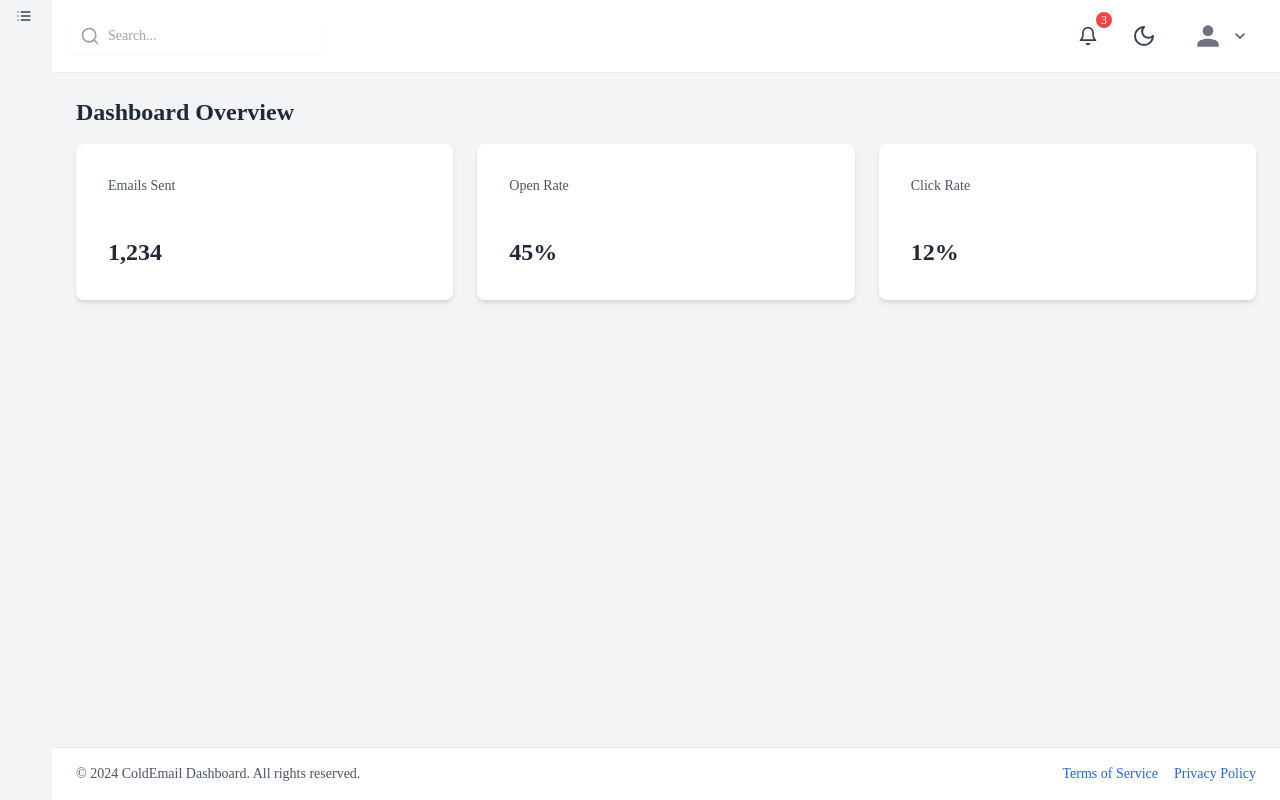
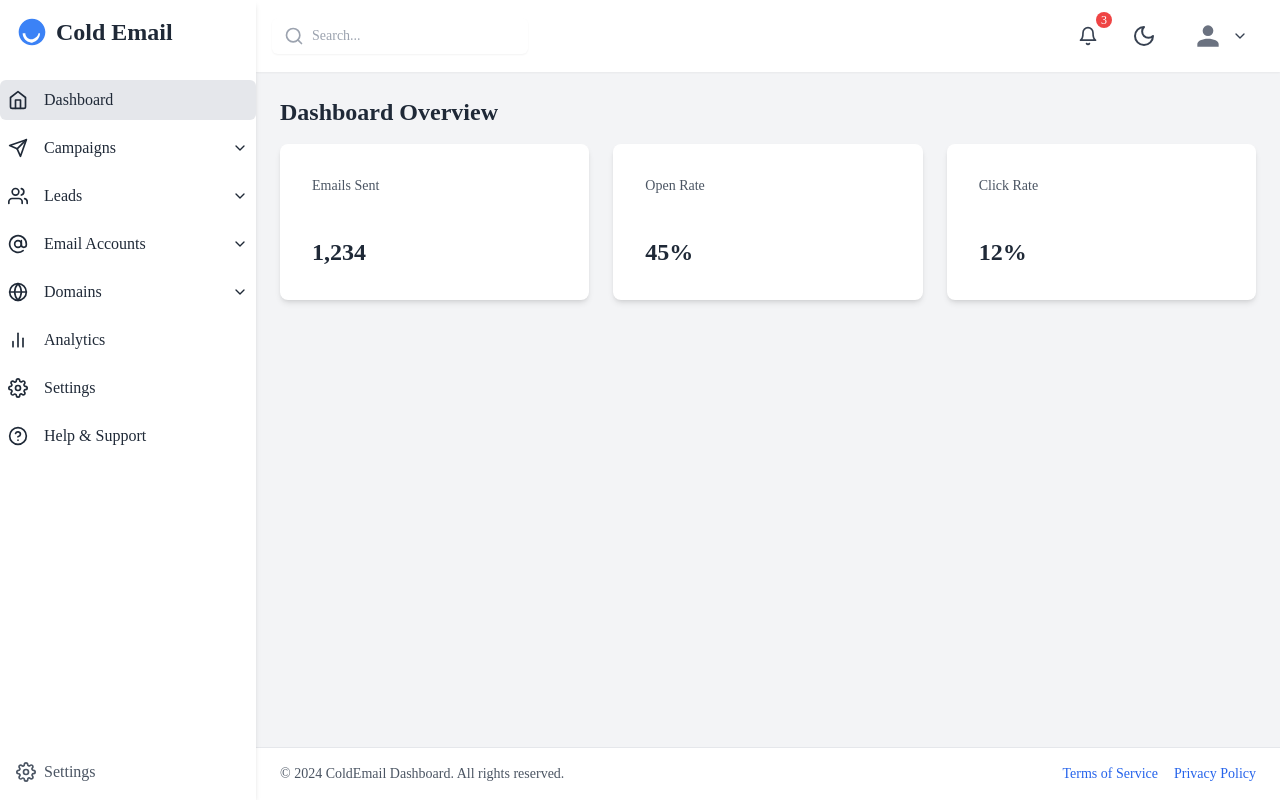
Before and after one commit to bbarclay/amazingmail, a Next.js app: page / in a window 1280 px wide. Built offline with nearby package versions, Linux system fonts and the light colour scheme.

Commit message:
fix menu

```diff
--- a/src/components/NavItem.tsx
+++ b/src/components/NavItem.tsx
@@ -1,50 +1,61 @@
-import React, { useState } from 'react';
+// src/components/NavItem.tsx
+import React, { useState, ReactNode } from 'react';
 import Link from 'next/link';
 import { FiChevronDown } from 'react-icons/fi';
+import { useRouter } from 'next/navigation';
 
-const NavItem = ({
-  icon,
-  title,
-  href,
-  isActive,
-  isOpen,
-  children,
-}: {
-  icon: React.ReactNode;
+interface NavItemProps {
+  icon: ReactNode;
   title: string;
   href: string;
-  isActive: boolean;
+  children?: ReactNode;
   isOpen: boolean;
-  children?: React.ReactNode;
-}) => {
-  const [isSubmenuOpen, setIsSubmenuOpen] = useState(isActive);
+}
 
-  const hasChildren = React.Children.count(children) > 0;
+const NavItem = ({ icon, title, href, children, isOpen }: NavItemProps) => {
+  const [isExpanded, setIsExpanded] = useState(false);
+  const router = useRouter();
+  const isActive = router.pathname === href;
+
+  const toggleExpand = (e: React.MouseEvent<HTMLButtonElement, MouseEvent>) => {
+    e.preventDefault();
+    e.stopPropagation(); // Prevent the default link behavior and event propagation
+    setIsExpanded(!isExpanded);
+  };
 
   return (
-    <li>
-      <button
-        onClick={() => setIsSubmenuOpen(!isSubmenuOpen)}
-        className={`flex items-center w-full px-4 py-2 text-left hover:bg-gray-100 dark:hover:bg-gray-700 ${
-          isActive ? 'bg-gray-200 dark:bg-gray-700 text-blue-600 dark:text-blue-400' : 'text-gray-700 dark:text-gray-300'
+    <li className="relative">
+      <div
+        className={`flex items-center p-2 text-gray-800 dark:text-gray-200 hover:bg-gray-200 dark:hover:bg-gray-600 transition-all duration-200 rounded-md ${
+          isActive ? 'bg-gray-200 dark:bg-gray-700' : ''
         }`}
       >
-        <span className="h-5 w-5">{icon}</span>
-        {isOpen && (
-          <>
-            <span className="ml-3">{title}</span>
-            {hasChildren && (
-              <FiChevronDown
-                className={`ml-auto h-4 w-4 transform transition-transform duration-200 ${
-                  isSubmenuOpen ? 'rotate-180' : ''
-                }`}
-              />
-            )}
-          </>
+        {/* Navigation Link */}
+        <Link href={href} className="flex items-center flex-grow">
+          <span className="text-xl">{icon}</span>
+          {isOpen && <span className="ml-4">{title}</span>}
+        </Link>
+
+        {/* Submenu Toggle Button */}
+        {children && isOpen && (
+          <button
+            className="ml-auto focus:outline-none"
+            onClick={toggleExpand} // Toggle submenu
+          >
+            <FiChevronDown
+              className={`transition-transform duration-200 ${
+                isExpanded ? 'rotate-180' : ''
+              }`}
+            />
+          </button>
         )}
-      </button>
-      {isOpen && hasChildren && isSubmenuOpen && (
-        <ul className="ml-8 mt-1 space-y-1">{children}</ul>
+      </div>
+
+      {/* Submenu Items */}
+      {children && isExpanded && isOpen && (
+        <ul className="ml-8 mt-2 space-y-1">
+          {children}
+        </ul>
       )}
     </li>
   );
--- a/src/components/NavSubItem.tsx
+++ b/src/components/NavSubItem.tsx
@@ -1,29 +1,29 @@
+// src/components/NavSubItem.tsx
 import React from 'react';
 import Link from 'next/link';
+import { useRouter } from 'next/navigation';
 
-const NavSubItem = ({
-  icon,
-  title,
-  href,
-  isActive,
-}: {
-  icon: React.ReactNode;
+interface NavSubItemProps {
   title: string;
   href: string;
-  isActive: boolean;
-}) => (
-  <li>
-    <Link href={href}>
-      <div
-        className={`flex items-center px-4 py-2 text-sm hover:bg-gray-100 dark:hover:bg-gray-700 ${
-          isActive ? 'bg-gray-200 dark:bg-gray-700 text-blue-600 dark:text-blue-400' : 'text-gray-600 dark:text-gray-400'
+}
+
+const NavSubItem = ({ title, href }: NavSubItemProps) => {
+  const router = useRouter();
+  const isActive = router.pathname === href;
+
+  return (
+    <li>
+      <Link
+        href={href}
+        className={`block p-2 text-sm text-gray-700 dark:text-gray-300 hover:bg-gray-100 dark:hover:bg-gray-700 rounded-md ${
+          isActive ? 'bg-gray-200 dark:bg-gray-700' : ''
         }`}
       >
-        <span className="h-4 w-4">{icon}</span>
-        <span className="ml-3">{title}</span>
-      </div>
-    </Link>
-  </li>
-);
+        {title}
+      </Link>
+    </li>
+  );
+};
 
 export default NavSubItem;
--- a/src/components/Sidebar.tsx
+++ b/src/components/Sidebar.tsx
@@ -1,48 +1,80 @@
-import React, { useEffect, useState } from 'react';
-import { useRouter } from 'next/router';
-import { FiList, FiPlusCircle } from 'react-icons/fi';
+// src/components/Sidebar.tsx
+import React, { useState, useEffect } from 'react';
+import Link from 'next/link';
+import { useRouter } from 'next/navigation'; // Use next/navigation for Next.js 13+ compatibility
+import { FiHome, FiSend, FiUsers, FiSettings, FiHelpCircle, FiAtSign, FiGlobe, FiBarChart2 } from 'react-icons/fi';
+import { ChevronDown, ChevronRight } from 'lucide-react';
 import NavItem from './NavItem';
 import NavSubItem from './NavSubItem';
 
 const Sidebar = ({ isOpen }: { isOpen: boolean }) => {
   const [isMounted, setIsMounted] = useState(false);
-  const [router, setRouter] = useState(null);
 
   useEffect(() => {
-    // Ensure the router is only set on the client-side
     setIsMounted(true);
-    if (typeof window !== 'undefined') {
-      setRouter(useRouter());
-    }
   }, []);
 
-  if (!isMounted || !router) {
-    return null; // Return null until the router is ready
-  }
+  if (!isMounted) return null;
+
+  const router = useRouter();
 
   return (
-    <nav>
-      <ul>
-        <NavItem
-          icon={<FiList />}
-          title="Campaigns"
-          isActive={router.pathname.startsWith('/campaigns')}
-        >
-          <NavSubItem
-            icon={<FiList />}
-            title="All Campaigns"
-            href="/campaigns/all"
-            isActive={router.pathname === '/campaigns/all'}
-          />
-          <NavSubItem
-            icon={<FiPlusCircle />}
-            title="Create Campaign"
-            href="/campaigns/create"
-            isActive={router.pathname === '/campaigns/create'}
-          />
+    <nav
+      className={`transition-all duration-300 ease-in-out bg-white dark:bg-gray-800 shadow-md ${
+        isOpen ? 'w-64' : 'w-16'
+      } h-screen relative`}
+    >
+      <div className="p-4 flex items-center justify-between">
+        <Link href="/" className="flex items-center">
+          <img src="/logo.svg" alt="Logo" className="h-8 w-8" />
+          {isOpen && <span className="ml-2 text-2xl font-bold text-gray-800 dark:text-white">Cold Email</span>}
+        </Link>
+      </div>
+      <ul className="mt-4 space-y-2">
+        {/* Dashboard */}
+        <NavItem icon={<FiHome />} title="Dashboard" href="/" isOpen={isOpen} />
+
+        {/* Campaigns */}
+        <NavItem icon={<FiSend />} title="Campaigns" href="/campaigns" isOpen={isOpen}>
+          <NavSubItem title="All Campaigns" href="/campaigns/all" />
+          <NavSubItem title="Create Campaign" href="/campaigns/create" />
+          <NavSubItem title="Templates" href="/campaigns/templates" />
         </NavItem>
-        {/* Add more NavItems here */}
+
+        {/* Leads */}
+        <NavItem icon={<FiUsers />} title="Leads" href="/leads" isOpen={isOpen}>
+          <NavSubItem title="All Leads" href="/leads/all" />
+          <NavSubItem title="Import Leads" href="/leads/import" />
+          <NavSubItem title="Segmentation" href="/leads/segmentation" />
+        </NavItem>
+
+        {/* Email Accounts */}
+        <NavItem icon={<FiAtSign />} title="Email Accounts" href="/email-accounts" isOpen={isOpen}>
+          <NavSubItem title="Setup Email Accounts" href="/email-accounts/setup" />
+          <NavSubItem title="Manage Accounts" href="/email-accounts/manage" />
+        </NavItem>
+
+        {/* Domains */}
+        <NavItem icon={<FiGlobe />} title="Domains" href="/domains" isOpen={isOpen}>
+          <NavSubItem title="Create Domains" href="/domains/create" />
+          <NavSubItem title="Manage Domains" href="/domains/manage" />
+        </NavItem>
+
+        {/* Analytics */}
+        <NavItem icon={<FiBarChart2 />} title="Analytics" href="/analytics" isOpen={isOpen} />
+
+        {/* Settings */}
+        <NavItem icon={<FiSettings />} title="Settings" href="/settings" isOpen={isOpen} />
+
+        {/* Help & Support */}
+        <NavItem icon={<FiHelpCircle />} title="Help & Support" href="/support" isOpen={isOpen} />
       </ul>
+      <div className="absolute bottom-0 p-4">
+        <Link href="/settings" className="flex items-center text-gray-600 hover:text-gray-900 transition duration-200">
+          <FiSettings className="text-xl" />
+          {isOpen && <span className="ml-2">Settings</span>}
+        </Link>
+      </div>
     </nav>
   );
 };
```
